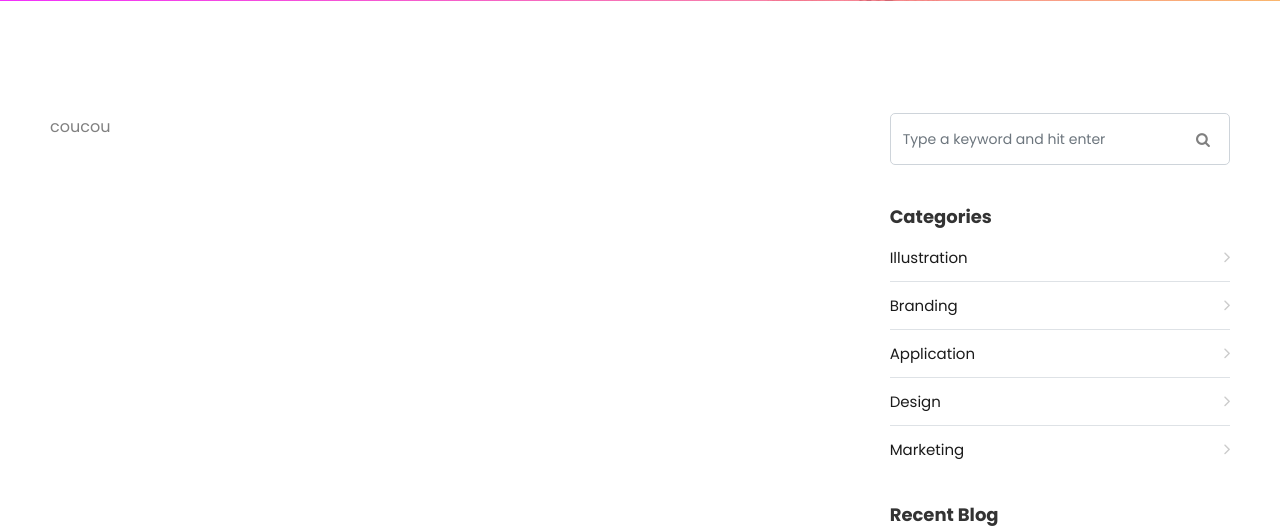
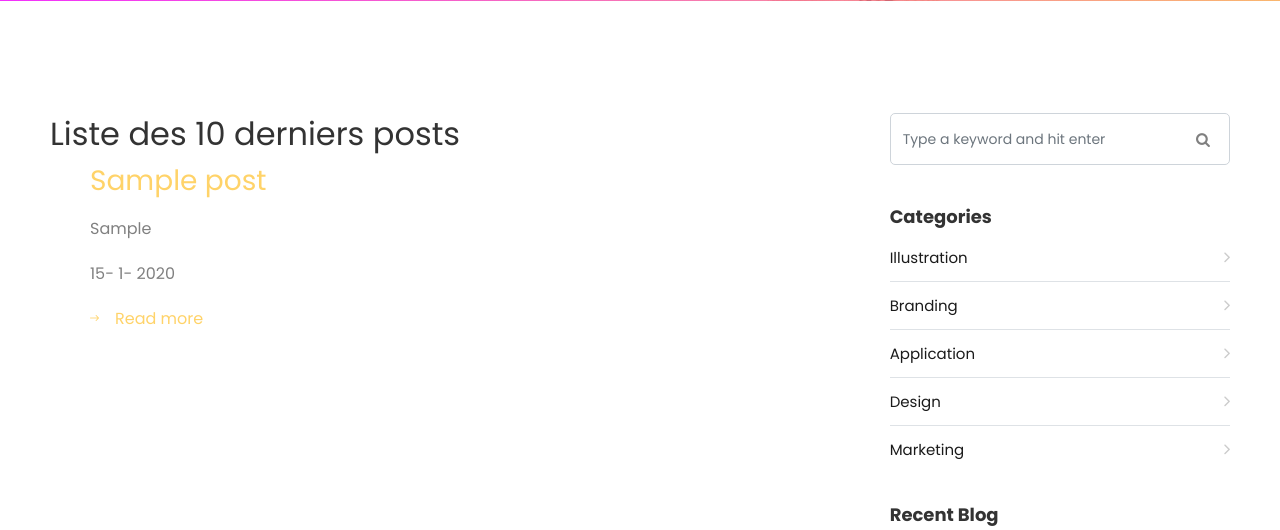
Before and after one commit to doyledar/challenge, a PHP site: page / in a window 1280 px wide. Shown: the part 114-644 px from the top of the page. Run offline with PHP 8.4, Linux system fonts and the light colour scheme; tables that the repository leaves empty or names only in its code hold one stand-in row (values such as "Sample post"); some libraries are stand-ins or nearby versions; some web fonts are replaced.

Commit message:
Liste des 10 derniers posts
Affichage de la liste des 10 derniers posts

```diff
--- /dev/null
+++ b/app/controleurs/postsControleur.php
@@ -0,0 +1,22 @@
+<?php
+
+  /*
+    ../app/controleurs/postsControleur.php
+    Contrôleur des posts
+ */
+
+ namespace App\Controleurs\Posts;
+ use \App\Modeles\Posts;
+
+ function indexAction(\PDO $connexion) {
+   // 1. On demande les posts au modèle et on les met dans $posts
+     include_once '../app/modeles/postsModele.php';
+     $posts = Posts\findAll($connexion);
+
+   // 2. On charge la vue index dans $content
+     GLOBAL $title, $content;
+     $title = "Liste des 10 derniers posts";
+     ob_start();
+       include '../app/vues/posts/index.php';
+     $content = ob_get_clean();
+ }
--- /dev/null
+++ b/app/modeles/postsModele.php
@@ -0,0 +1,16 @@
+<?php
+
+/*
+  ./app/modeles/postsModele.php
+ */
+namespace App\Modeles\Posts;
+
+function findAll(\PDO $connexion) {
+  $sql = "SELECT id, title, resume, DAYOFMONTH(created_at) as jour, MONTH(created_at) as mois, YEAR(created_at) as annee
+          FROM posts
+          ORDER BY created_at DESC
+          LIMIT 10;";
+  $rs = $connexion->query($sql);
+  // Tableau indexé de tableaux associatifs
+  return $rs->fetchAll(\PDO::FETCH_ASSOC);
+}
--- a/app/routeur.php
+++ b/app/routeur.php
@@ -0,0 +1,14 @@
+<?php
+
+  /*
+    ./app/routeur.php
+  */
+
+  // ROUTE PAR DEFAUT
+  // LISTE DES DIX DERNIERS POSTS
+  // PATTERN :/
+  // CTRL postsControleur
+  // ACTION : index
+
+  include_once '../app/controleurs/postsControleur.php';
+  \App\Controleurs\Posts\indexAction($connexion);
--- /dev/null
+++ b/app/vues/posts/index.php
@@ -0,0 +1,31 @@
+<?php
+/*
+  ./app/vues/posts/index.php
+  Liste des postsControleur
+  Variables disponibles:
+      - $posts ARRAY(ARRAY))
+ */
+?>
+<h2><?php echo $title ?></h2>
+<ul>
+  <?php foreach ($posts as $post): ?>
+    <h3 class="heading mb-3">
+      <a href="?postID=<?php echo $post['id']; ?>">
+        <?php echo $post['title']; ?>
+      </a>
+    </h3>
+
+    <p>
+        <?php echo $post['resume'];?>
+      </a>
+    </p>
+    <p>
+       <?php echo $post['jour']; ?>-
+       <?php echo $post['mois']; ?>-
+       <?php echo $post['annee']; ?>
+
+    </p>
+
+    <p><a href="#" class="btn-custom"><span class="ion-ios-arrow-round-forward mr-3"></span>Read more</a></p>
+  <?php endforeach; ?>
+</ul>
--- a/www/index.php
+++ b/www/index.php
@@ -1,6 +1,7 @@
 <?php
   /*
     ./www/index.php
+    DISPATCHER CENTRAL
   */
 
  require_once '../noyau/init.php';
```
